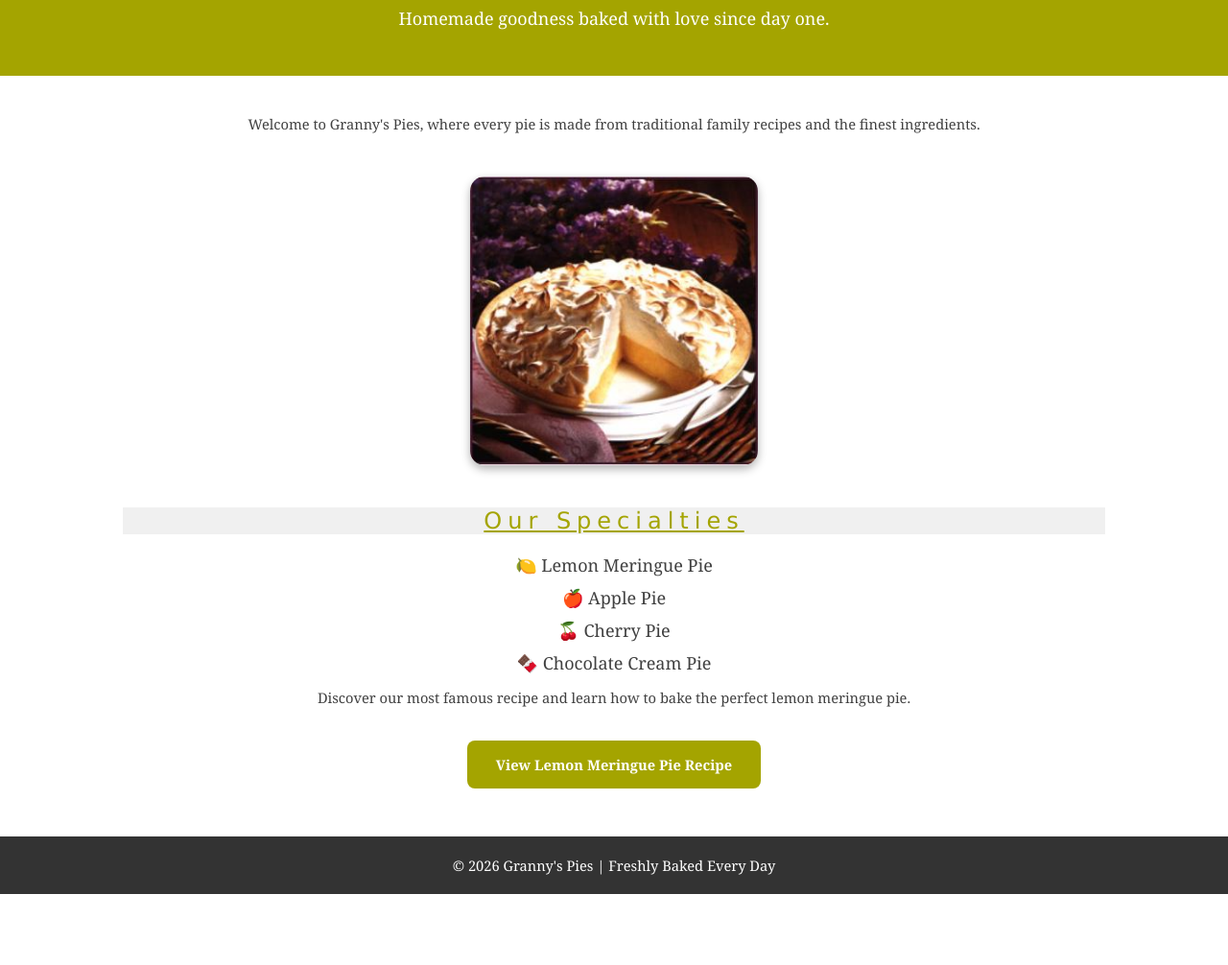
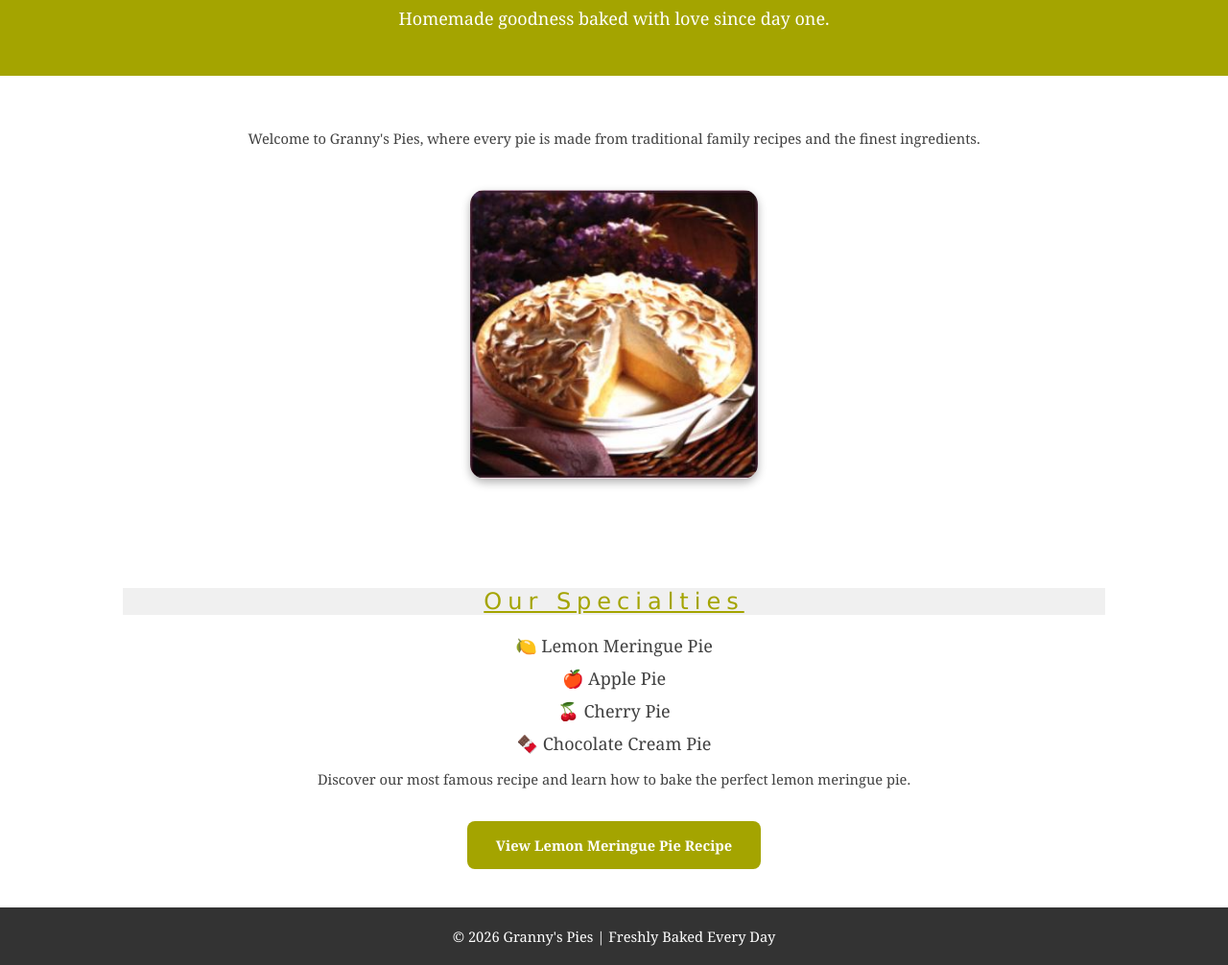
Before and after one commit to ando7-prog/Granny-s_pie, a plain HTML site: page index.html in a window 1280 px wide. Shown: the part 67-1073 px from the top of the page at 96% size. Before the commit the page ends 999 px from the top, so only its background shows below. Drawn offline with Linux system fonts and the light colour scheme.

Commit message:
images adjusted

```diff
--- a/index.css
+++ b/index.css
@@ -72,3 +72,29 @@ footer {
     background-color: #333;
     color: white;
 }
+
+
+
+
+html, body {
+    height: 100%;
+    margin: 0;
+}
+
+body {
+    min-height: 100vh;
+    display: flex;
+    flex-direction: column;
+}
+
+section {
+    flex: 1;
+}
+
+footer {
+    background-color: #333;
+    color: white;
+    text-align: center;
+    padding: 20px;
+    margin-top: auto;
+}
--- a/index.html
+++ b/index.html
@@ -23,7 +23,7 @@
     </p>
 
     <img
-        src="images/pie.jpg"
+        src="images/pie.JPG"
         alt="Lemon Meringue Pie"
         class="hero-image">
 
```
Also changed, not shown: pie.html (+1 -1 lines).
